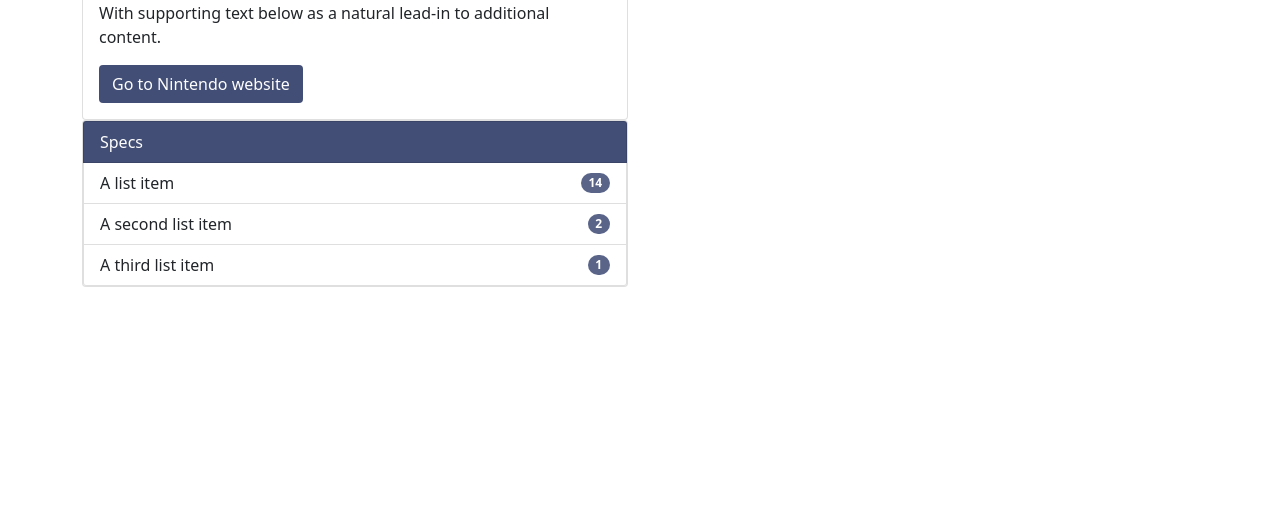
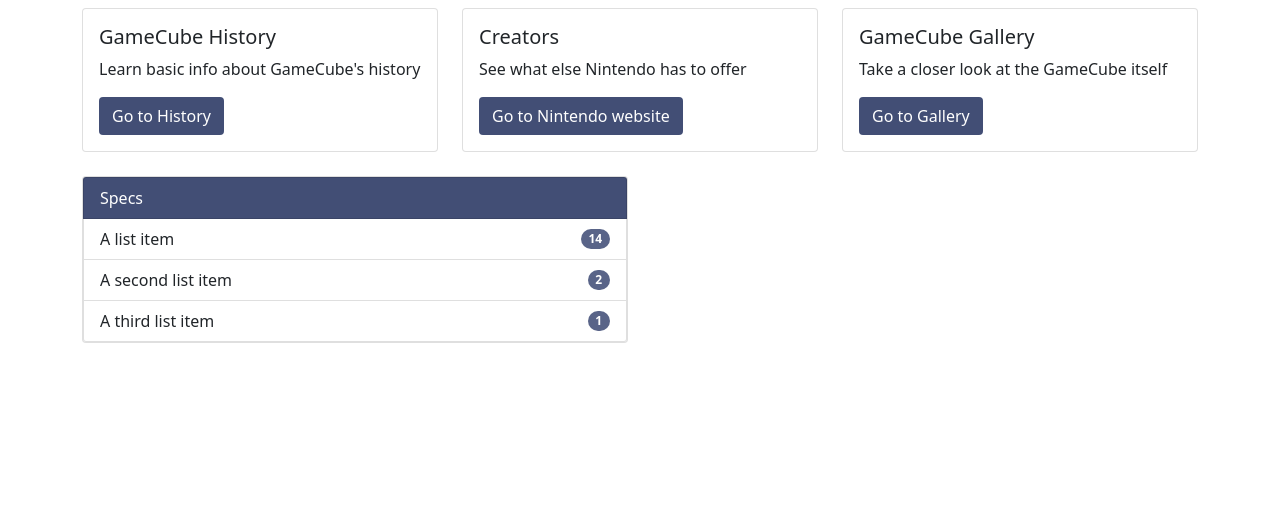
Before and after one commit to SchoolPotato/BootStrapGroupWebsite, a plain HTML site: page index.html in a window 1280 px wide. Shown: the part 288-800 px from the top of the page. Drawn offline with nearby package versions, Linux system fonts and the light colour scheme.

Commit message:
Update index.html
minor changes to layout/ setup

```diff
--- a/index.html
+++ b/index.html
@@ -31,30 +31,40 @@
     <div class="container">
 
         <!--IMAGE CAROUSEL HERE-->
+        <img class="centered-image gamecube-history-logo" src="Images/gamecube-logo.png">
+        <br>
 
       <!--Simple about GameCube-->
       <div class="row">
-            <div class="col-sm-6">
+        <div class="col-sm-4">
           <div class="card">
             <div class="card-body">
-                  <h5 class="card-title">Special title treatment</h5>
-                  <p class="card-text">With supporting text below as a natural lead-in to additional content.</p>
-                  <a href="#" class="btn theme-button">Go somewhere</a>
+              <h5 class="card-title">GameCube History</h5>
+              <p class="card-text">Learn basic info about GameCube's history</p>
+              <a href="history.html" class="btn theme-button">Go to History</a>
+            </div>
+          </div>
+        </div>
+        <div class="col-sm-4">
+          <div class="card">
+            <div class="card-body">
+              <h5 class="card-title">Creators</h5>
+              <p class="card-text">See what else Nintendo has to offer</p>
+              <a href="https://www.nintendo.com/" class="btn theme-button">Go to Nintendo website</a>
+            </div>
+          </div>
+        </div>
+        <div class="col-sm-4">
+          <div class="card">
+            <div class="card-body">
+              <h5 class="card-title">GameCube Gallery</h5>
+              <p class="card-text">Take a closer look at the GameCube itself</p>
+              <a href="gallery.html" class="btn theme-button">Go to Gallery</a>
             </div>
           </div>
         </div>
     </div>
-        <div class="row">
-            <div class="col-sm-6">
-              <div class="card">
-                <div class="card-body">
-                  <h5 class="card-title">Special title treatment</h5>
-                  <p class="card-text">With supporting text below as a natural lead-in to additional content.</p>
-                  <a href="https://www.nintendo.com/" class="btn theme-button">Go to Nintendo website</a>
-                </div>
-              </div>
-            </div>
-          </div>
+<br>
     <!--Specs-->
     <div class="row">
       <div class="col-sm-6">
@@ -79,6 +89,5 @@
       </div>
       </div>
     </div>
-    </div>
 </body>
 </html>
```
Lines whose indentation alone changed are shown as unchanged.
